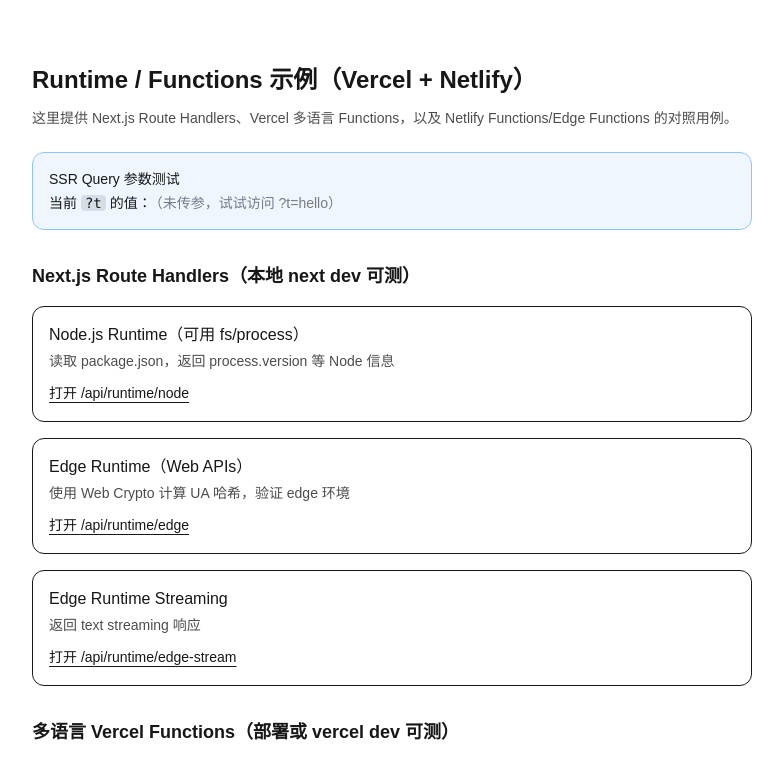
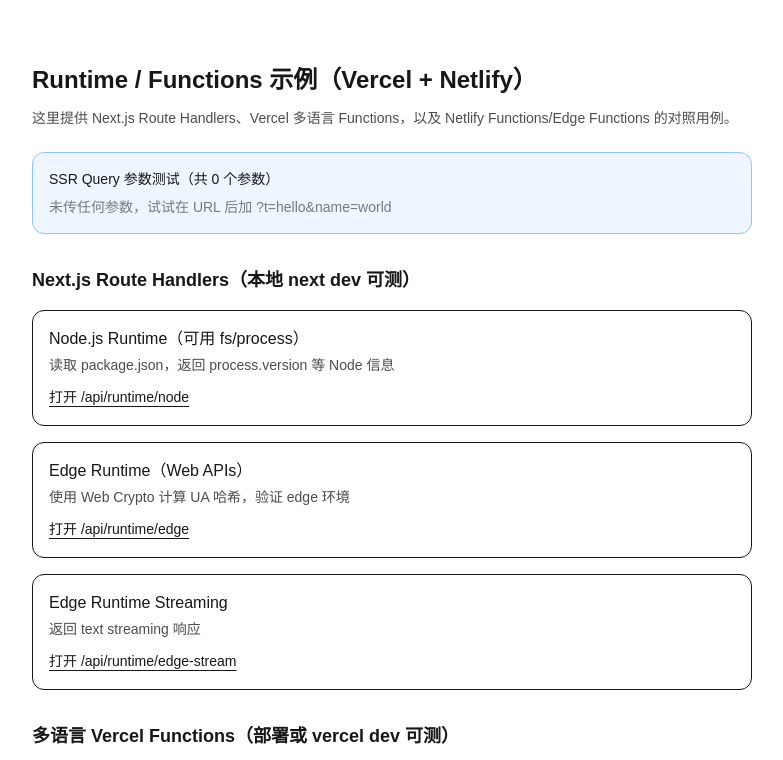
Before and after one commit to mschrome/nextjs-boilerplate, a Next.js app: page / in a window 1280 px wide. Shown: the top 760 px of the page, without its empty margins (248-1031 px from the left). Built offline with nearby package versions, Linux system fonts and the light colour scheme.

Commit message:
feat(feature): test zone rule

```diff
--- a/app/page.tsx
+++ b/app/page.tsx
@@ -131,7 +131,10 @@
   searchParams: Promise<{ [key: string]: string | string[] | undefined }>;
 }) {
   const params = await searchParams;
-  const t = typeof params.t === "string" ? params.t : undefined;
+  const entries = Object.entries(params).map(([key, val]) => [
+    key,
+    Array.isArray(val) ? val.join(", ") : val ?? "",
+  ]);
 
   return (
     <main className="mx-auto min-h-screen max-w-3xl px-6 py-16">
@@ -141,17 +144,31 @@
         Functions/Edge Functions 的对照用例。
       </p>
 
-      {/* SSR 参数测试：访问 ?t=xxx 即可看到 */}
+      {/* SSR 参数测试 */}
       <section className="mt-6 rounded-xl border border-blue-300 bg-blue-50 p-4 dark:border-blue-700 dark:bg-blue-950">
-        <p className="text-sm font-medium">SSR Query 参数测试</p>
-        <p className="mt-1 text-sm">
-          当前 <code className="rounded bg-black/10 px-1 dark:bg-white/10">?t</code> 的值：
-          {t ? (
-            <span className="ml-1 font-mono font-semibold text-blue-600 dark:text-blue-400">{t}</span>
-          ) : (
-            <span className="ml-1 text-black/50 dark:text-white/50">（未传参，试试访问 ?t=hello）</span>
-          )}
-        </p>
+        <p className="text-sm font-medium">SSR Query 参数测试（共 {entries.length} 个参数）</p>
+        {entries.length > 0 ? (
+          <div className="mt-3 max-h-96 overflow-auto rounded border text-xs">
+            <table className="w-full text-left">
+              <thead className="sticky top-0 bg-blue-100 dark:bg-blue-900">
+                <tr>
+                  <th className="px-2 py-1 font-medium">Key</th>
+                  <th className="px-2 py-1 font-medium">Value</th>
+                </tr>
+              </thead>
+              <tbody>
+                {entries.map(([key, val]) => (
+                  <tr key={key} className="border-t border-blue-200 dark:border-blue-800">
+                    <td className="whitespace-nowrap px-2 py-1 font-mono text-blue-700 dark:text-blue-300">{key}</td>
+                    <td className="break-all px-2 py-1">{val || <span className="text-black/30 dark:text-white/30">（空）</span>}</td>
+                  </tr>
+                ))}
+              </tbody>
+            </table>
+          </div>
+        ) : (
+          <p className="mt-2 text-sm text-black/50 dark:text-white/50">未传任何参数，试试在 URL 后加 ?t=hello&name=world</p>
+        )}
       </section>
 
       <Section title="Next.js Route Handlers（本地 next dev 可测）" items={nextRuntimeExamples} />
```
